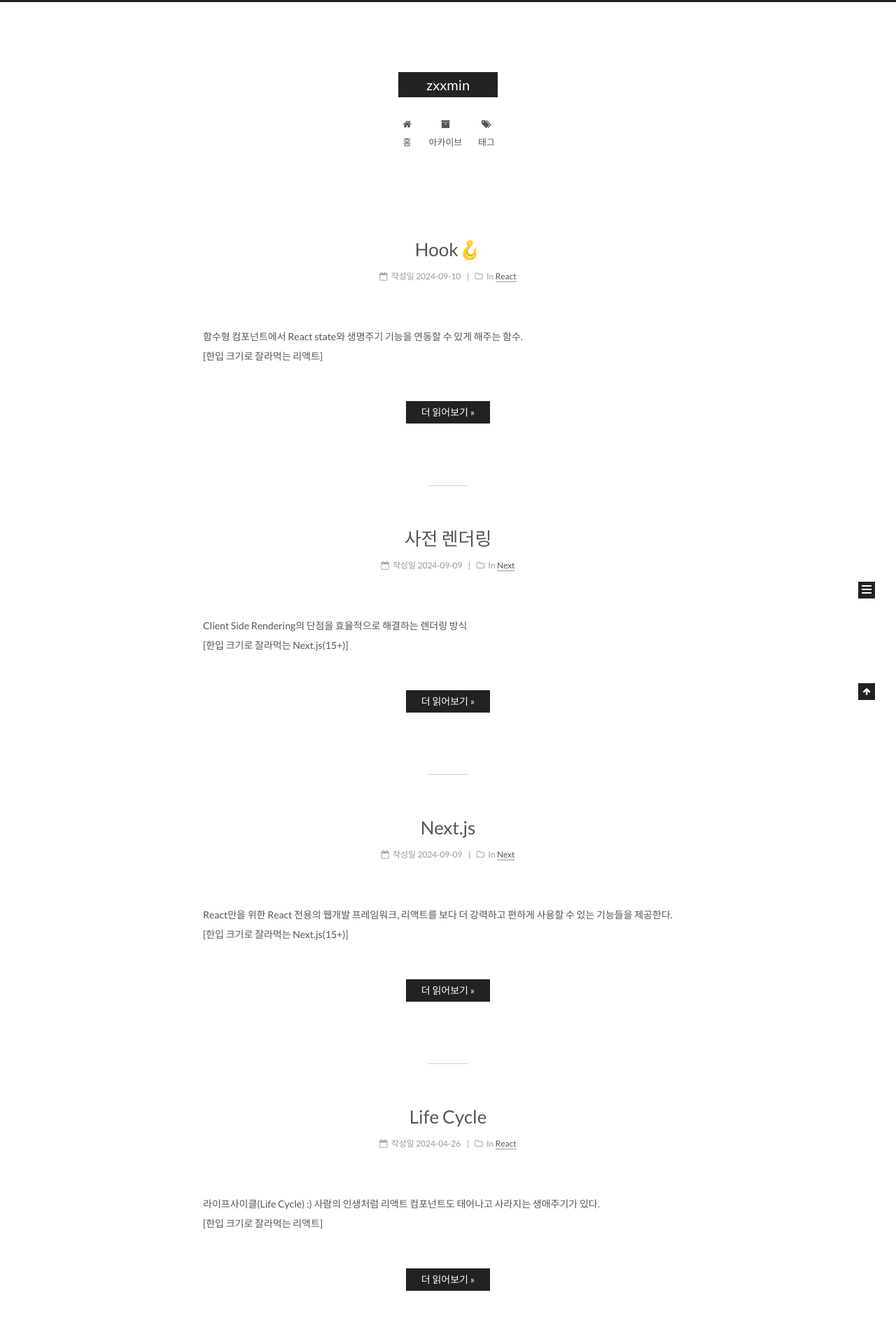
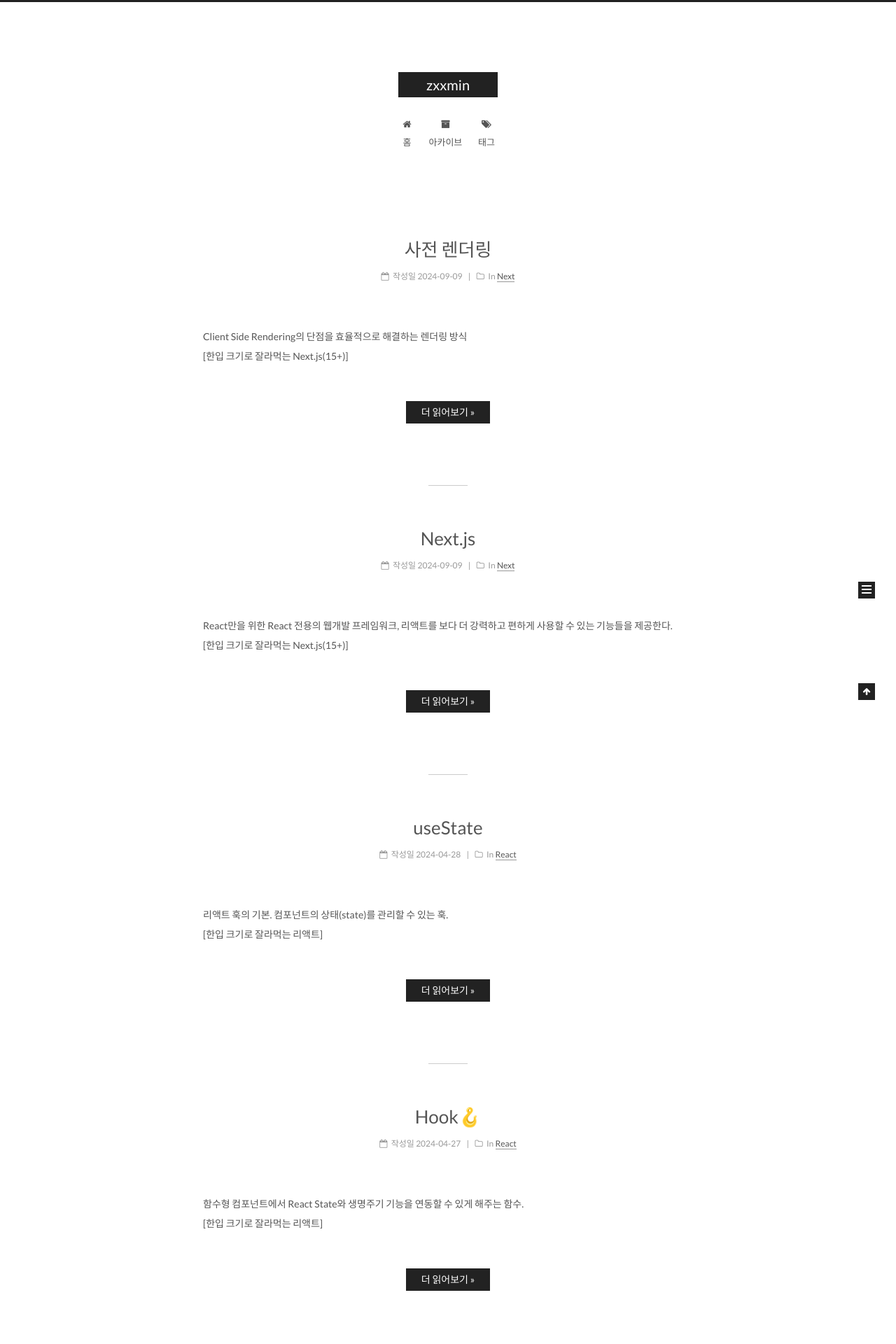
Before and after one commit to zxxmin/zxxmin.github.io, a Jekyll site: the page built from index.html, in a window 1280 px wide. Shown: the top 1920 px of the page at 70% size. Built offline with Jekyll 4.4.1, drawn with Linux system fonts in a browser that asks for light colours; the list of posts is cut into pages by our own code.

Commit message:
feat: react - useState 정리

````diff
--- a/_posts/2025-03-15-react-hook.md
+++ b/_posts/2025-03-15-react-hook.md
@@ -1,11 +1,11 @@
 ---
 title: Hook🪝
-date: 2024-09-10 00:00:01
+date: 2024-04-27 00:00:01
 categories:
 - React
 ---
 
-함수형 컴포넌트에서 React state와 생명주기 기능을 연동할 수 있게 해주는 함수.<br/>
+함수형 컴포넌트에서 React State와 생명주기 기능을 연동할 수 있게 해주는 함수.<br/>
 [한입 크기로 잘라먹는 리액트]
 
 # Hook
@@ -16,7 +16,7 @@ Hook을 이용하여 기존 Class 바탕의 코드를 작성할 필요 없이
 Hook에는 리액트에서 제공하는 내장 훅 (useState, useEffect, ...)과 사용자가 직접 정의할 수 있는
 Custom Hooks가 있음.
 
-# Hook이 생기기 전
+## Hook이 생기기 전
 함수형 컴포넌트에 Hook이 나오기 전까지는 일반적으로 클래스형 컴포넌트를 많이 사용.<br/>
 하지만 클래스형 컴포넌트에서 상태(state)를 사용하고, 생명주기 메서드를 사용하는 방식은
 많은 문제들과 불편함을 가지고 있음.
@@ -27,12 +27,12 @@ Custom Hooks가 있음.
 3. Class 문법 자체의 어려움.<br/>
 → Class 함수에서의 this 개념
 
-# Hook이 생긴 후
+## Hook이 생긴 후
 1. 컴포넌트 간의 계층을 바꾸지 않고 상태 로직을 재사용할 수 있음.
 2. 하나의 컴포넌트를 생명주기가 아닌 기능을 기반으로 하여 작은 함수 단위로 나눌 수 있음.
 3. Class 문법 없이도 React 기능을 사용할 수 있게끔 해줌.
 
-# Hook 규칙
+## Hook 규칙
 1. 같은 훅을 여러 번 호출 가능
 ```javascript
 const Profile = () => {
@@ -65,7 +65,7 @@ export default function App() {
 }
 ```
 
-# Hook의 종류
+## Hook의 종류
 <img src="/assets/images/react/hook1.png">
 
 기본적으로 컴포넌트 상태를 관리할 수 있는 `useState`와 컴포넌트 생애 주기에 개입할 수 있는 `useEffect`,
--- /dev/null
+++ b/_posts/2025-03-17-react-useState.md
@@ -0,0 +1,55 @@
+---
+title: useState
+date: 2024-04-28 00:00:01
+categories:
+- React
+---
+
+리액트 훅의 기본. 컴포넌트의 상태(state)를 관리할 수 있는 훅.<br/>
+[한입 크기로 잘라먹는 리액트]
+
+# useState
+리액트 훅의 기본. 컴포넌트의 상태(state)를 관리할 수 있는 훅.<br/>
+**상태 유지 값**과 **그 값을 갱신하는 함수** 반환
+
+## 문법
+```javascript
+const [ staet, setState ] = useState(initialState);
+```
+- state : 상태 값 저장 변수
+- setState : 상태 값 갱신 함수
+- initialState : 상태 초기
+
+## 예시
+```javascript
+import { useState } from 'react';
+
+const ProfileFun = () => {
+    const [ email, setEmail ] = useState('');
+
+    return (
+        <>
+            <label htmlFor="email">email</label>
+            <input
+                value={email}
+                id='email'
+                onChange={() => {setEmail(e.target.value)}}
+            />
+        </>
+    )
+}
+
+export default ProfileFun
+```
+
+## 상태값 변경 시 리렌더링 발생
+useState에서 반환된 배열의 두번쨰 값인 setter 함수를 호출하면 상태 값을 변경할 수 있고, 상태 값이 변경되면 해당 컴포넌트는 다시 렌더링.<br/>
+useState에 인자로 전달된 값을 상태의 초기값으로 사용하고 이후 setter 함수에 의해 상태의 값이 변경되면 다음 렌더링에서는 그 상태를 유지.
+
+위의 예시를 보면 onChange 이벤트 시 setEmail을 호출하여 change 이벤트가 일어날 때마다 렌더링 되고 렌더링 되면서 변경된 값이 유지.
+
+<div class="callout">
+    <span>:bulb:</span>
+    setState 호출 → 상태 변경 → 리렌더링 (변경된 상태 값 사용)
+</div>
+<br/>
````
